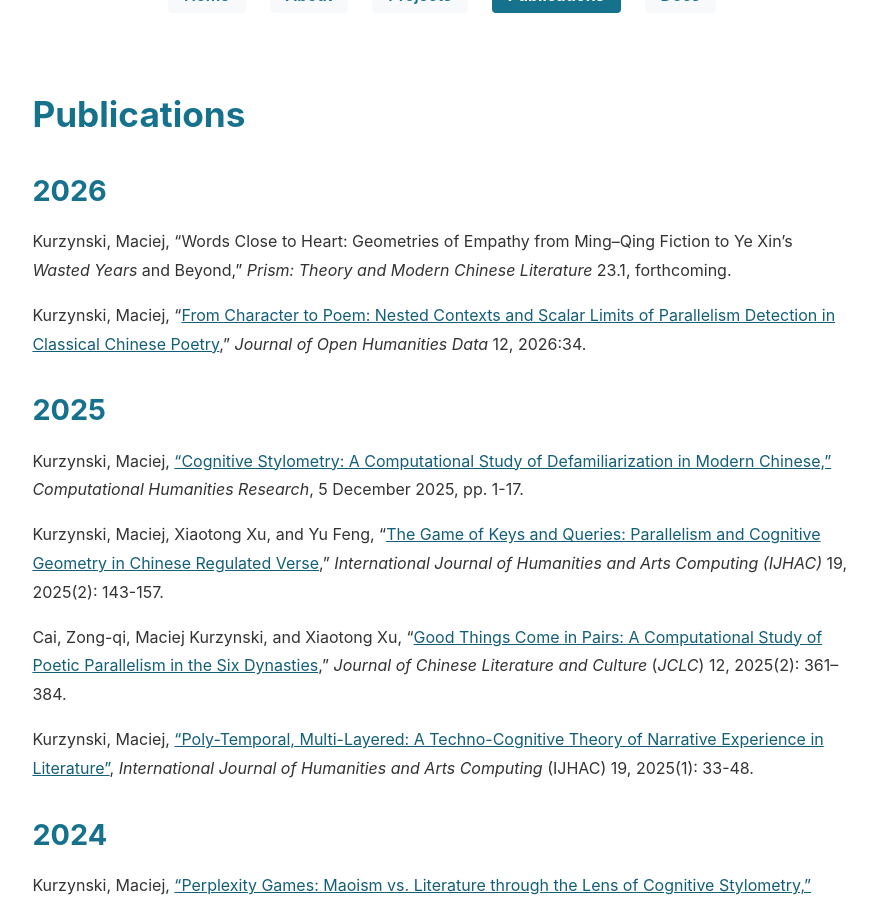
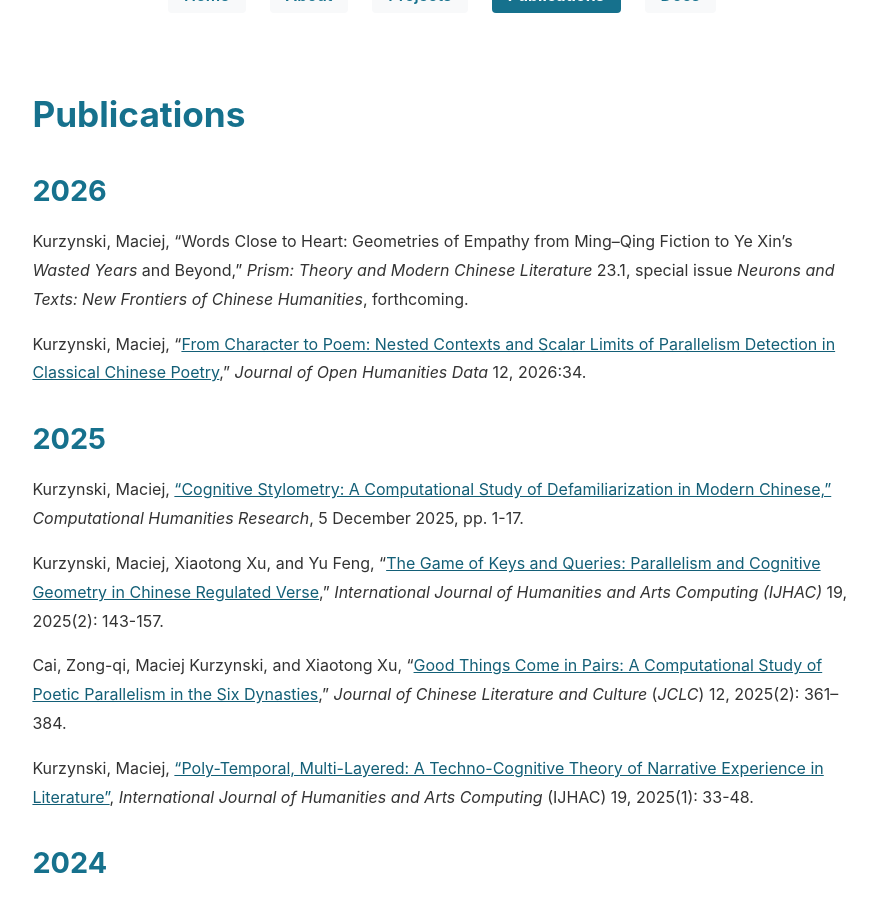
Before and after one commit to mcjkurz/qhchina-web, a Jekyll site: the page built from pubs/index.md, in a window 1280 px wide and 900 px high, scrolled down 508 px. Shown: the whole window, without its empty margins (198-1075 px from the left). Built offline with Jekyll 4.4.1, drawn with Linux system fonts in a browser that asks for light colours.

Commit message:
picture change

```diff
--- a/pubs/index.md
+++ b/pubs/index.md
@@ -8,7 +8,7 @@ permalink: /pubs/
 
 ## 2026
 
-Kurzynski, Maciej, "Words Close to Heart: Geometries of Empathy from Ming–Qing Fiction to Ye Xin's *Wasted Years* and Beyond," *Prism: Theory and Modern Chinese Literature* 23.1, forthcoming.
+Kurzynski, Maciej, "Words Close to Heart: Geometries of Empathy from Ming–Qing Fiction to Ye Xin's *Wasted Years* and Beyond," *Prism: Theory and Modern Chinese Literature* 23.1, special issue *Neurons and Texts: New Frontiers of Chinese Humanities*, forthcoming.
 
 Kurzynski, Maciej, "[From Character to Poem: Nested Contexts and Scalar Limits of Parallelism Detection in Classical Chinese Poetry](https://openhumanitiesdata.metajnl.com/articles/10.5334/johd.488)," *Journal of Open Humanities Data* 12, 2026:34.
 
```
Also changed, not shown: projects/words-close-to-heart/index.md (+1 -1 lines).
